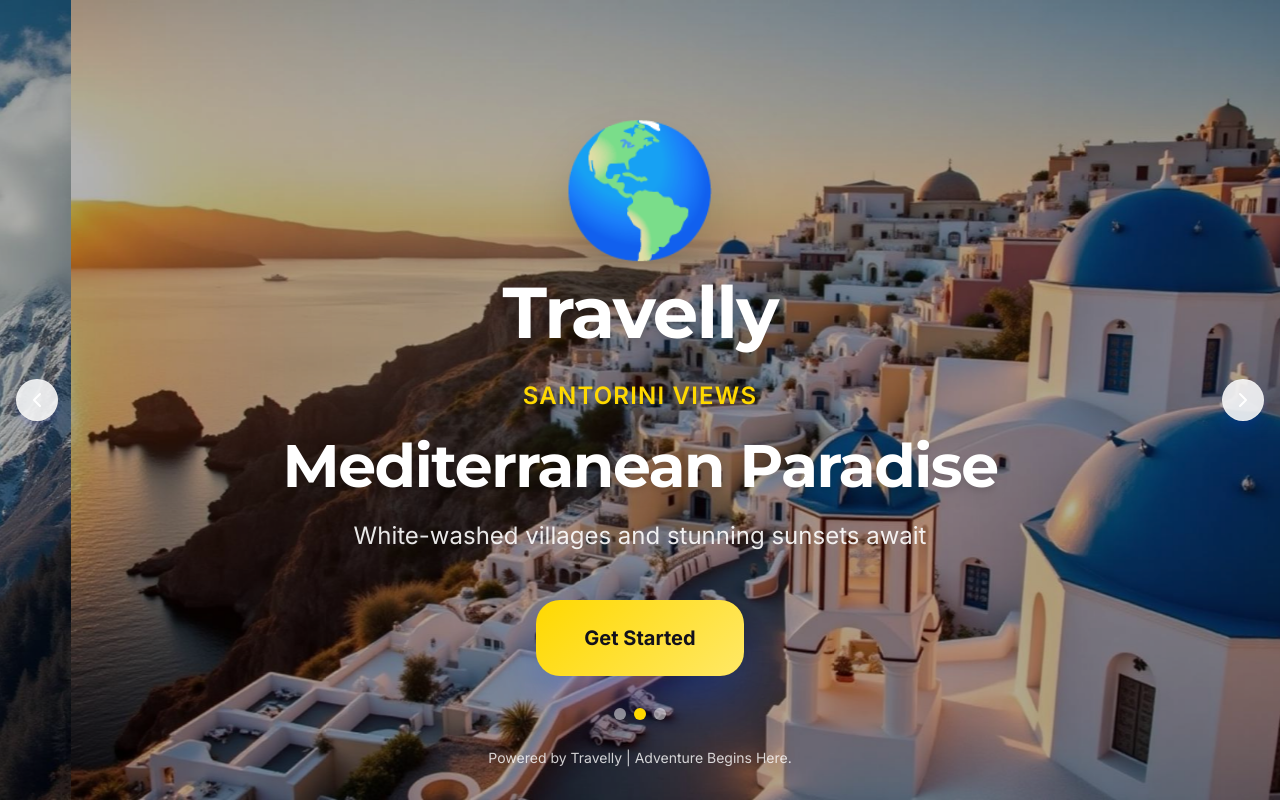
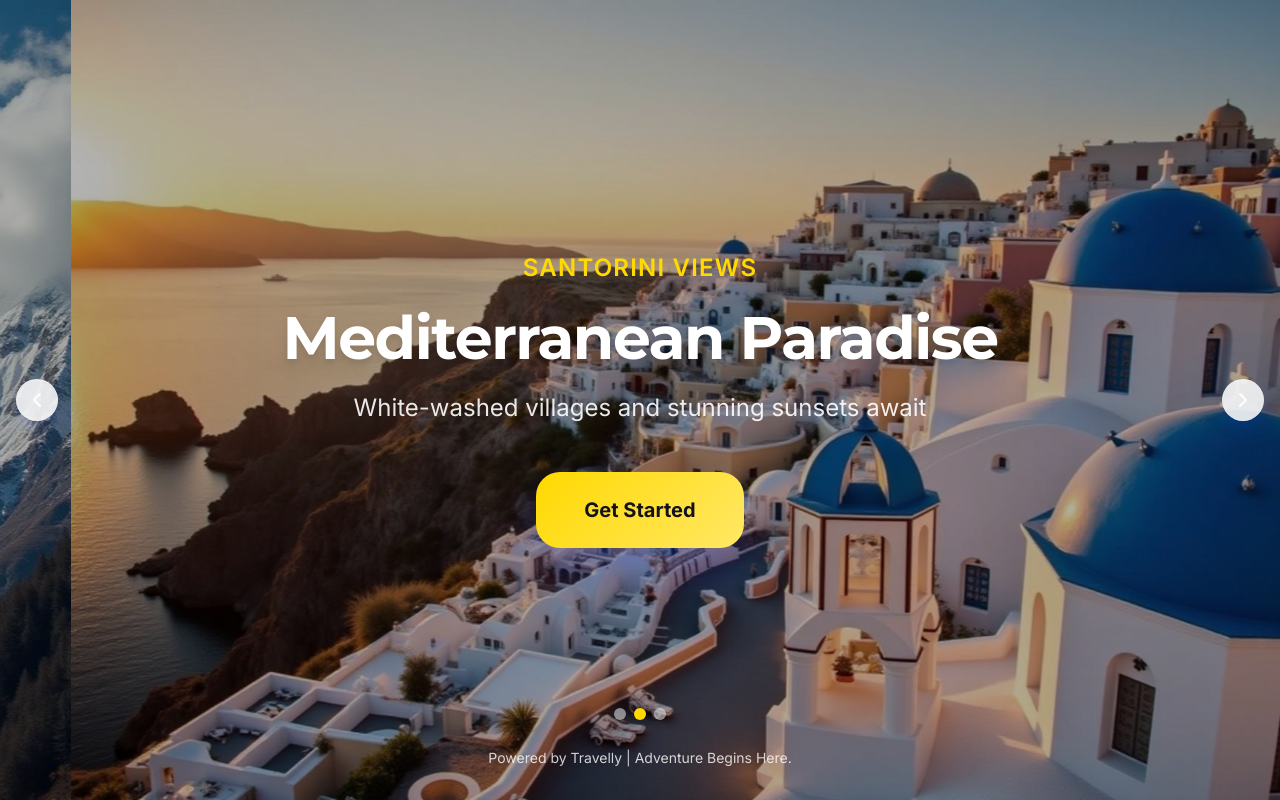
Before and after one commit to sayooojjayarajanuk/travel-frontend, a React (Vite) app: page / in a window 1280 px wide. Built offline with nearby package versions, Linux system fonts and the light colour scheme; the HTML template or start-up script is replaced by a standard one.

Commit message:
Remove full logo

```diff
--- a/src/components/HeroCarousel.tsx
+++ b/src/components/HeroCarousel.tsx
@@ -68,13 +68,6 @@ const HeroCarousel = () => {
       {/* Content Overlay */}
       <div className="relative z-10 flex flex-col items-center justify-center h-full text-center px-6">
         <div className="max-w-6xl mx-auto">
-          {/* Logo */}
-          <div className="mb-8">
-            <span className="text-7xl md:text-9xl drop-shadow-2xl">🌎</span>
-            <h1 className="text-5xl md:text-7xl font-montserrat font-bold text-white mt-6 drop-shadow-lg">
-              Travelly
-            </h1>
-          </div>
 
           {/* Current slide content */}
           <div className="space-y-6 mb-12">
```
